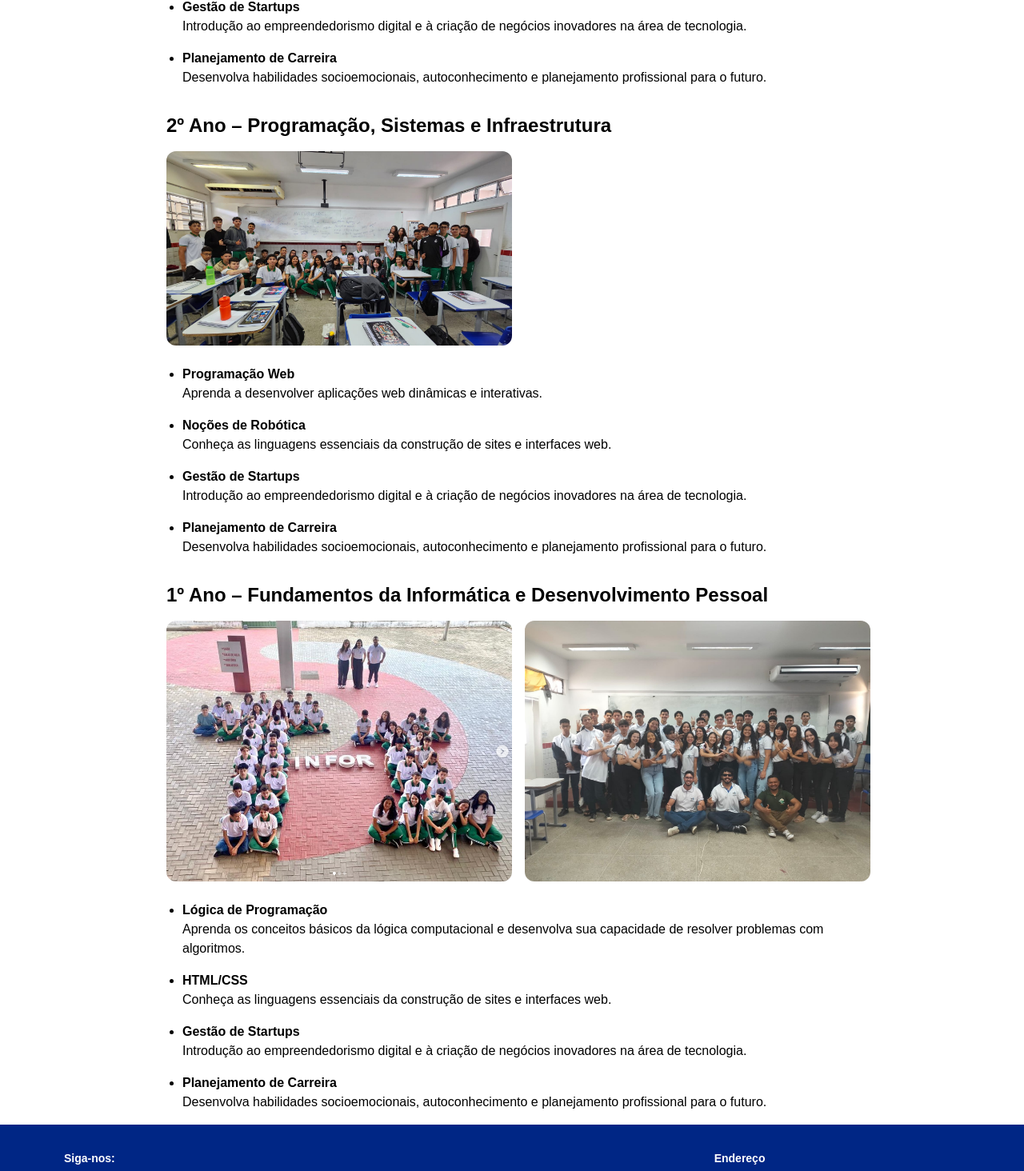
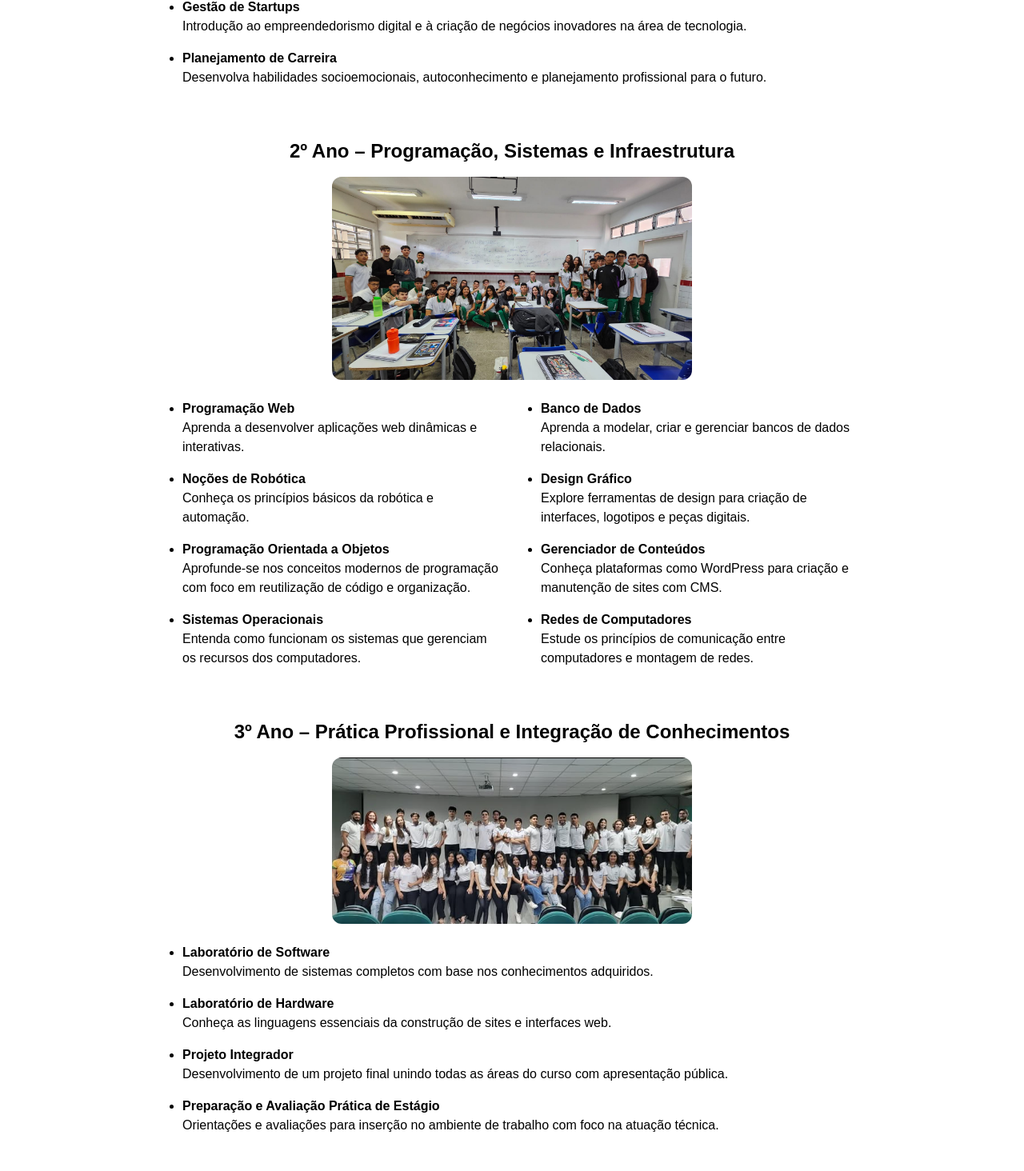
Before and after one commit to andre-0303/infor-eeep, a Next.js app: page /disciplinas in a window 1280 px wide. Shown: the part 876-2340 px from the top of the page at 80% size. Built offline with nearby package versions, Linux system fonts and the light colour scheme.

Commit message:
Terminando o carrosel e criando a página de disciplinas

```diff
--- a/src/app/disciplinas/page.tsx
+++ b/src/app/disciplinas/page.tsx
@@ -4,39 +4,38 @@ export default function Materias() {
   return (
     <>
       <div className="max-w-4xl mx-auto p-4">
-      <h2 className="text-3xl font-bold mb-2 mt-4 text-start">Disciplinas do Curso Técnico em Informática</h2>
-    <div className="w-20 h-1 bg-[#1B09AF] mt-1 mb-6 rounded-full"></div>
+      <h2 className="text-3xl font-bold mb-2 mt-4 text-start">
+          Disciplinas do Curso Técnico em Informática
+        </h2>
+        <div className="w-20 h-1 bg-[#1B09AF] mt-1 mb-6 rounded-full"></div>
 
-        <p className="font-normal text-1xl mb-6">
-          O curso é estruturado em três anos, cada um com disciplinas
-          específicas que combinam teoria e prática. O objetivo é
-          preparar o aluno de forma progressiva para os desafios do
-          mercado de trabalho, com uma base sólida desde os fundamen-
-          tos até a aplicação prática em projetos reais e estágio.
+        <p className="font-normal text-1xl mb-6 text-start">
+          O curso é estruturado em três anos, cada um com disciplinas específicas que combinam teoria e prática. O objetivo é preparar o aluno de forma progressiva para os desafios do mercado de trabalho, com uma base sólida desde os fundamentos até a aplicação prática em projetos reais e estágio.
         </p>
       </div>
 
+      {/* 1º Ano */}
       <div className="max-w-4xl mx-auto p-4">
-        <h3 className="text-2xl font-semibold mb-4">1º Ano – Fundamentos da Informática e Desenvolvimento Pessoal</h3>
+        <h3 className="text-2xl font-semibold mb-4 text-center">1º Ano – Fundamentos da Informática e Desenvolvimento Pessoal</h3>
 
-        <div className="flex space-x-4 mb-6">
+        <div className="flex flex-col md:flex-row space-y-4 md:space-y-0 md:space-x-4 mb-6">
           <Image
             src="/1ano.png"
             alt="Alunos em aula"
             width={600}
             height={400}
-            className="rounded-xl w-1/2 h-auto object-cover"
+            className="rounded-xl w-full md:w-1/2 h-auto object-cover"
           />
           <Image
             src="/1anofinal.jpg"
             alt="Alunos em aula"
             width={600}
             height={400}
-            className="rounded-xl w-1/2 h-auto object-cover"
+            className="rounded-xl w-full md:w-1/2 h-auto object-cover"
           />
         </div>
 
-        <ul className="list-disc pl-5 space-y-4">
+        <ul className="list-disc pl-5 space-y-4 text-start">
           <li>
             <h4 className="font-semibold">Lógica de Programação</h4>
             <p>Aprenda os conceitos básicos da lógica computacional e desenvolva sua capacidade de resolver problemas com algoritmos.</p>
@@ -55,76 +54,93 @@ export default function Materias() {
           </li>
         </ul>
       </div>
+
+      {/* 2º Ano */}
       <div className="max-w-4xl mx-auto p-4">
-        <h3 className="text-2xl font-semibold mb-4">2º Ano – Programação, Sistemas e Infraestrutura</h3>
+        <h3 className="text-2xl font-semibold mb-4 text-center mt-8">2º Ano – Programação, Sistemas e Infraestrutura</h3>
 
-        <div className="flex space-x-4 mb-6">
+        <div className="mb-6">
           <Image
             src="/2ano.jpg"
             alt="Alunos em aula"
-            width={600}
-            height={400}
-            className="rounded-xl w-1/2 h-auto object-cover "
+            width={350}
+            height={450}
+            className="rounded-xl w-full max-w-[450px] mx-auto h-auto object-cover"
           />
         </div>
 
-        <ul className="list-disc pl-5 space-y-4">
+        <div className="grid grid-cols-1 md:grid-cols-2 gap-8 text-start">
+          <ul className="list-disc pl-5 space-y-4">
+            <li>
+              <h4 className="font-semibold">Programação Web</h4>
+              <p>Aprenda a desenvolver aplicações web dinâmicas e interativas.</p>
+            </li>
+            <li>
+              <h4 className="font-semibold">Noções de Robótica</h4>
+              <p>Conheça os princípios básicos da robótica e automação.</p>
+            </li>
+            <li>
+              <h4 className="font-semibold">Programação Orientada a Objetos</h4>
+              <p>Aprofunde-se nos conceitos modernos de programação com foco em reutilização de código e organização.</p>
+            </li>
+            <li>
+              <h4 className="font-semibold">Sistemas Operacionais</h4>
+              <p>Entenda como funcionam os sistemas que gerenciam os recursos dos computadores.</p>
+            </li>
+          </ul>
+
+          <ul className="list-disc pl-5 space-y-4">
+            <li>
+              <h4 className="font-semibold">Banco de Dados</h4>
+              <p>Aprenda a modelar, criar e gerenciar bancos de dados relacionais.</p>
+            </li>
+            <li>
+              <h4 className="font-semibold">Design Gráfico</h4>
+              <p>Explore ferramentas de design para criação de interfaces, logotipos e peças digitais.</p>
+            </li>
+            <li>
+              <h4 className="font-semibold">Gerenciador de Conteúdos</h4>
+              <p>Conheça plataformas como WordPress para criação e manutenção de sites com CMS.</p>
+            </li>
+            <li>
+              <h4 className="font-semibold">Redes de Computadores</h4>
+              <p>Estude os princípios de comunicação entre computadores e montagem de redes.</p>
+            </li>
+          </ul>
+        </div>
+      </div>
+
+      {/* 3º Ano */}
+      <div className="max-w-4xl mx-auto p-4 mb-10">
+        <h3 className="text-2xl font-semibold mb-4 text-center mt-8">3º Ano – Prática Profissional e Integração de Conhecimentos</h3>
+
+        <div className="mb-6">
+        <Image
+          src="/3ano.png"
+          alt="Alunos"
+          width={350}
+          height={550}
+          className="rounded-xl w-full max-w-[450px] mx-auto h-auto object-cover"
+        />
+
+        </div>
+
+        <ul className="list-disc pl-5 space-y-4 text-start ">
           <li>
-            <h4 className="font-semibold">Programação Web</h4>
-            <p>Aprenda a desenvolver aplicações web dinâmicas e
-            interativas.</p>
+            <h4 className="font-semibold">Laboratório de Software</h4>
+            <p>Desenvolvimento de sistemas completos com base nos conhecimentos adquiridos.</p>
           </li>
           <li>
-            <h4 className="font-semibold">Noções de Robótica</h4>
+            <h4 className="font-semibold">Laboratório de Hardware</h4>
             <p>Conheça as linguagens essenciais da construção de sites e interfaces web.</p>
           </li>
           <li>
-            <h4 className="font-semibold">Gestão de Startups</h4>
-            <p>Introdução ao empreendedorismo digital e à criação de negócios inovadores na área de tecnologia.</p>
+            <h4 className="font-semibold">Projeto Integrador</h4>
+            <p>Desenvolvimento de um projeto final unindo todas as áreas do curso com apresentação pública.</p>
           </li>
           <li>
-            <h4 className="font-semibold">Planejamento de Carreira</h4>
-            <p>Desenvolva habilidades socioemocionais, autoconhecimento e planejamento profissional para o futuro.</p>
-          </li>
-        </ul>
-      </div>
-      <div className="max-w-4xl mx-auto p-4">
-        <h3 className="text-2xl font-semibold mb-4">1º Ano – Fundamentos da Informática e Desenvolvimento Pessoal</h3>
-
-        {/* Layout das Imagens */}
-        <div className="flex space-x-4 mb-6">
-          <Image
-            src="/1ano.png"
-            alt="Alunos em aula"
-            width={600}
-            height={400}
-            className="rounded-xl w-1/2 h-auto object-cover"
-          />
-          <Image
-            src="/1anofinal.jpg"
-            alt="Alunos em aula"
-            width={600}
-            height={400}
-            className="rounded-xl w-1/2 h-auto object-cover"
-          />
-        </div>
-
-        <ul className="list-disc pl-5 space-y-4">
-          <li>
-            <h4 className="font-semibold">Lógica de Programação</h4>
-            <p>Aprenda os conceitos básicos da lógica computacional e desenvolva sua capacidade de resolver problemas com algoritmos.</p>
-          </li>
-          <li>
-            <h4 className="font-semibold">HTML/CSS</h4>
-            <p>Conheça as linguagens essenciais da construção de sites e interfaces web.</p>
-          </li>
-          <li>
-            <h4 className="font-semibold">Gestão de Startups</h4>
-            <p>Introdução ao empreendedorismo digital e à criação de negócios inovadores na área de tecnologia.</p>
-          </li>
-          <li>
-            <h4 className="font-semibold">Planejamento de Carreira</h4>
-            <p>Desenvolva habilidades socioemocionais, autoconhecimento e planejamento profissional para o futuro.</p>
+            <h4 className="font-semibold">Preparação e Avaliação Prática de Estágio</h4>
+            <p>Orientações e avaliações para inserção no ambiente de trabalho com foco na atuação técnica.</p>
           </li>
         </ul>
       </div>
--- a/src/app/projetos/page.tsx
+++ b/src/app/projetos/page.tsx
@@ -0,0 +1,3 @@
+export default function Projetos() {
+
+}
--- a/src/components/carrousel/page.tsx
+++ b/src/components/carrousel/page.tsx
@@ -4,7 +4,8 @@ import Image from "next/image"
 import "./carrosel.css"
 
 export default function Carrousel() {
-  const images = [1, 2, 3, 4, 5, 1, 2, 3, 4, 5];
+  const baseImages = [1, 2, 3, 4, 5];
+  const images = [...baseImages, ...baseImages, ...baseImages];
 
   return (
     <div className="relative bg-[#1B09AF] text-white py-12 w-full overflow-hidden">
@@ -13,15 +14,14 @@ export default function Carrousel() {
         <div className="w-16 md:w-24 h-1 bg-white mt-1 mb-6 rounded-full"></div>
       </div>
 
-      {/* Fades laterais */}
       <div className="absolute top-0 left-0 w-16 sm:w-24 h-full bg-gradient-to-r from-[#1B09AF] to-transparent z-20 pointer-events-none" />
       <div className="absolute top-0 right-0 w-16 sm:w-24 h-full bg-gradient-to-l from-[#1B09AF] to-transparent z-20 pointer-events-none" />
 
-      <div className="slider-track flex gap-4 md:gap-6 animate-slide px-4 md:px-6 py-7 relative z-10">
+      <div className="slider-track flex gap-4 md:gap-6 animate-slide px-4 md:px-6 py-7 relative z-10 w-max">
         {images.map((num, index) => (
           <div
             key={index}
-            className="flex-shrink-0 w-60 h-40 md:w-80 md:h-72 rounded-xl overflow-hidden shadow-lg"
+            className="flex-shrink-0 w-60 h-40 md:w-80 md:h-80 min-w-[240px] rounded-xl overflow-hidden shadow-lg"
           >
             <Image
               src={`/img${num}.png`}
--- a/src/components/sobre_curso/page.tsx
+++ b/src/components/sobre_curso/page.tsx
@@ -4,8 +4,8 @@ export default function SobreCurso() {
   return (
     <div className="flex flex-col md:flex-row items-center justify-between gap-8 p-4 md:p-8">
       <div className="md:w-1/2 w-full max-w-[90%] mx-auto md:mx-0">
-      <h2 className="text-3xl font-bold mb-2">Sobre o Curso</h2>
-      <div className="w-20 h-1 bg-[#1B09AF] mt-1 mb-4 rounded-full"></div>
+        <h2 className="text-3xl font-bold mb-2">Sobre o Curso</h2>
+        <div className="w-20 h-1 bg-[#1B09AF] mt-1 mb-4 rounded-full"></div>
         <p className="text-sm md:text-lg leading-normal md:leading-relaxed text-justify">
           A E.E.E.P. Deputado José Maria Melo oferece o Curso Técnico em
           Informática, que visa formar profissionais qualificados para atuar
@@ -17,13 +17,13 @@ export default function SobreCurso() {
       </div>
 
       <div className="md:w-1/2 w-full">
-        <div className="relative w-full h-80 md:h-96">
+        <div className="relative w-full h-60 md:h-96 rounded-xl overflow-hidden shadow-lg">
           <Image
             src="/sobre_curso.jpg"
             alt="Sobre Curso"
             layout="fill"
             objectFit="cover"
-            className="rounded-xl shadow-lg"
+            className="rounded-xl"
             priority
           />
         </div>
```
Also changed, not shown: src/components/carrousel/carrosel.css (+9 -4 lines), public/projeto1.png (added).
